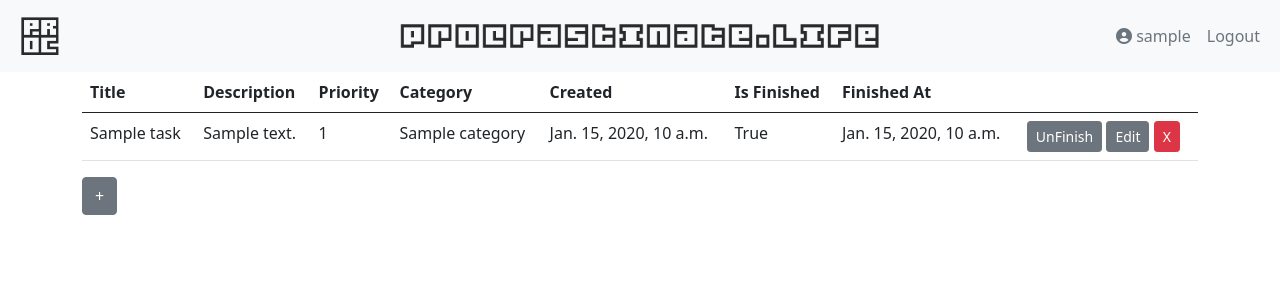
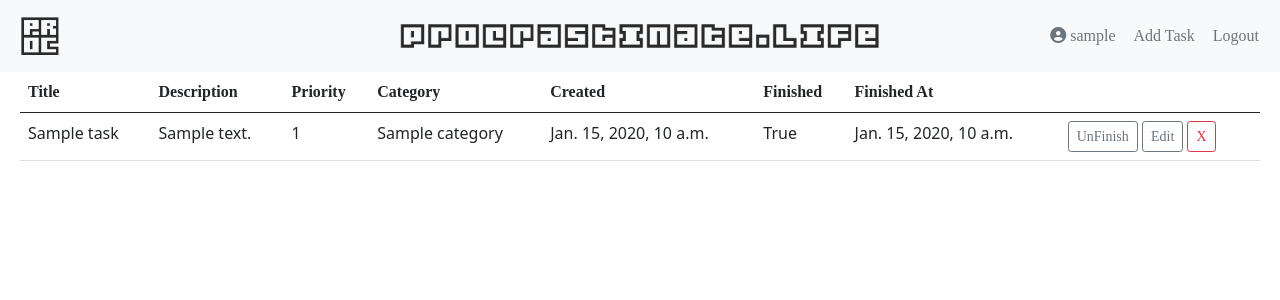
Before and after one commit to robotdostopif/procrastinate, a Django app: page / in a window 1280 px wide. Shown: the top 300 px of the page. Run offline with Django 4.2, Linux system fonts and the light colour scheme; a user stored in the database is signed in; tables that the repository leaves empty hold one stand-in row (values such as "Sample post"); some libraries are stand-ins or nearby versions; some web fonts are replaced.

Commit message:
Add origa font to elements

```diff
--- a/tasks/forms.py
+++ b/tasks/forms.py
@@ -24,7 +24,7 @@ class CategoryForm(ModelForm):
         self.helper.layout = Layout(
             Field("title"),
             Field("description"),
-            Submit("submit", "Save"),
+            Submit("submit", "Save", css_class="origa"),
         )
 
 
@@ -57,7 +57,7 @@ class TaskForm(ModelForm):
                 )
             ),
             HTML("<br>"),
-            Submit("submit", "Save"),
+            Submit("submit", "Save", css_class="origa"),
         )
 
 
--- a/tasks/templates/navbar.html
+++ b/tasks/templates/navbar.html
@@ -1,6 +1,6 @@
 {% block navbar %}
 <nav class="navbar navbar-expand-lg bg-light">
-    <div class="container-fluid">
+    <div class="container-fluid origa">
       {% include "navitems.html" %}
     </div>
   </nav>
--- a/tasks/templates/navitems.html
+++ b/tasks/templates/navitems.html
@@ -14,10 +14,13 @@
 <ul class="navbar-nav ml-auto mb-2 mb-lg-0 col-4 justify-content-end">
         {% if request.user.is_authenticated %}
         <li class="nav-item">
-                <a class="nav-link text-secondary" aria-current="page"><i class="fa-solid fa-circle-user"></i><spacer> {{request.user.username}}</spacer></a>
+            <a class="nav-link text-secondary btn" aria-current="page"><i class="fa-solid fa-circle-user"></i><spacer> {{request.user.username}}</spacer></a>
         </li>
         <li class="nav-item">
-            <a class="nav-link text-secondary" aria-current="page" href={% url "tasks:logout" %}>Logout</a>
+            <a class="nav-link text-secondary btn" data-bs-toggle="modal" data-bs-target="#createTaskModal">Add Task</a>
+        </li>
+        <li class="nav-item">
+            <a class="nav-link text-secondary btn" aria-current="page" href={% url "tasks:logout" %}>Logout</a>
         </li>
         {% endif %}
 </ul>
--- a/tasks/templates/tasks/task_confirm_delete.html
+++ b/tasks/templates/tasks/task_confirm_delete.html
@@ -1,4 +1,4 @@
 <form method="post">{% csrf_token %}
     <p>Are you sure you want to delete "{{ object }}"?</p>
-    <input class="btn btn-danger" type="submit" value="Confirm">
+    <input class="btn btn-danger origa" type="submit" value="Confirm">
 </form>
--- a/tasks/templates/tasks/task_list.html
+++ b/tasks/templates/tasks/task_list.html
@@ -1,17 +1,18 @@
 {% extends "tasks/base_page.html" %}
 {% block content %}
-    <div class="container">
+    <div class="container-fluid">
+        <div class="row mx-2">
           <table class="table table-hover">
               <thead>
                   <tr>
-                    <th scope="col">Title</th>
-                    <th scope="col">Description</th>
-                    <th scope="col">Priority</th>
-                    <th scope="col">Category</th>
-                    <th scope="col">Created</th>
-                    <th scope="col">Is Finished</th>
-                    <th scope="col">Finished At</th>
-                    <th scope="col"></th>
+                      <th scope="col" class="origa">Title</th>
+                      <th scope="col" class="origa">Description</th>
+                      <th scope="col" class="origa">Priority</th>
+                      <th scope="col" class="origa">Category</th>
+                      <th scope="col" class="origa">Created</th>
+                      <th scope="col" class="origa">Finished</th>
+                      <th scope="col" class="origa">Finished At</th>
+                      <th scope="col" class="origa"></th>
                   </tr>
               </thead>
               {% for object in object_list %}
@@ -24,26 +25,22 @@
                   <td>{{ object.is_finished }}</td>
                   <td>{{ object.finished_at }}</td>
                   <td>
-                  <a class="btn btn-sm btn-secondary finish-button" data-finishurl="{% url "tasks:finish" object.id %}">{% if object.is_finished == True %}UnFinish{% else %}Finish{% endif %}</a>
-                  <a class="btn btn-sm btn-secondary edit-button" data-bs-toggle="modal" data-bs-target="#updateTaskModal" data-updateurl="{% url "tasks:update" object.id %}"">Edit</a>
-                  <a class="btn btn-sm btn-danger delete-button" data-bs-toggle="modal" data-bs-target="#deleteTaskConfirmModal" data-deleteurl="{% url "tasks:delete" object.id %}">X</a>
+                    <a class="btn btn-sm btn-outline-secondary finish-button origa" data-finishurl="{% url "tasks:finish" object.id %}">{% if object.is_finished == True %}UnFinish{% else %}Finish{% endif %}</a>
+                    <a class="btn btn-sm btn-outline-secondary edit-button origa" data-bs-toggle="modal" data-bs-target="#updateTaskModal" data-updateurl="{% url "tasks:update" object.id %}"">Edit</a>
+                    <a class="btn btn-sm btn-outline-danger delete-button origa" data-bs-toggle="modal" data-bs-target="#deleteTaskConfirmModal" data-deleteurl="{% url "tasks:delete" object.id %}">X</a>
                   </td>
               </tr>
               {% empty %}
               <tr>No objects yet.</tr>
               {% endfor %}
           </table>
-        <div class="row">
-          <div class="col-1">
-              <a class="btn btn-secondary" data-bs-toggle="modal" data-bs-target="#createTaskModal">+</a>
-          </div>
         </div>
     </div>
     <div id="createTaskModal" class="modal" tabindex="-1">
         <div class="modal-dialog">
           <div class="modal-content">
             <div class="modal-header">
-              <h5 class="modal-title">Add Task</h5>
+              <h5 class="modal-title origa">Add Task</h5>
               <button type="button" class="btn-close" data-bs-dismiss="modal" aria-label="Close"></button>
             </div>
             <div class="modal-body">
@@ -56,7 +53,7 @@
       <div class="modal-dialog modal-sm mt-5">
         <div class="modal-content">
           <div class="modal-header">
-            <h5 class="modal-title">Add Category</h5>
+            <h5 class="modal-title origa">Add Category</h5>
             <button type="button" class="btn-close" data-bs-dismiss="modal" aria-label="Close"></button>
           </div>
           <div class="modal-body">
@@ -69,7 +66,7 @@
         <div class="modal-dialog">
           <div class="modal-content">
             <div class="modal-header">
-              <h5 class="modal-title">Update Task</h5>
+              <h5 class="modal-title origa">Update Task</h5>
               <button type="button" class="btn-close" data-bs-dismiss="modal" aria-label="Close"></button>
             </div>
             <div id="updateTaskModalBody" class="modal-body">
@@ -81,7 +78,7 @@
       <div class="modal-dialog">
         <div class="modal-content">
           <div class="modal-header">
-            <h5 class="modal-title">Delete Confirmation</h5>
+            <h5 class="modal-title origa">Delete Confirmation</h5>
             <button type="button" class="btn-close" data-bs-dismiss="modal" aria-label="Close"></button>
           </div>
           <div id="deleteTaskConfirmModalBody" class="modal-body">
```
Lines whose indentation alone changed are shown as unchanged.
